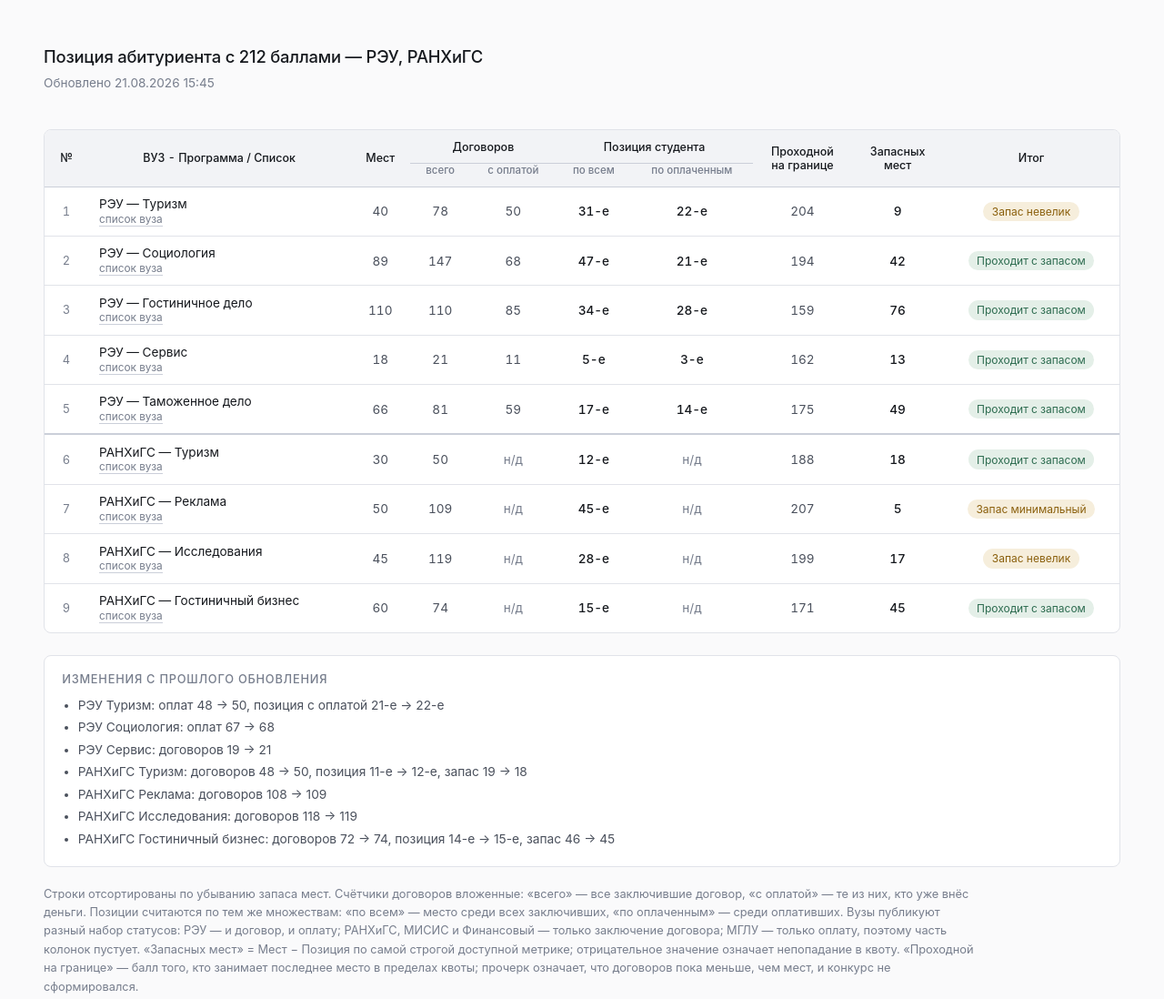
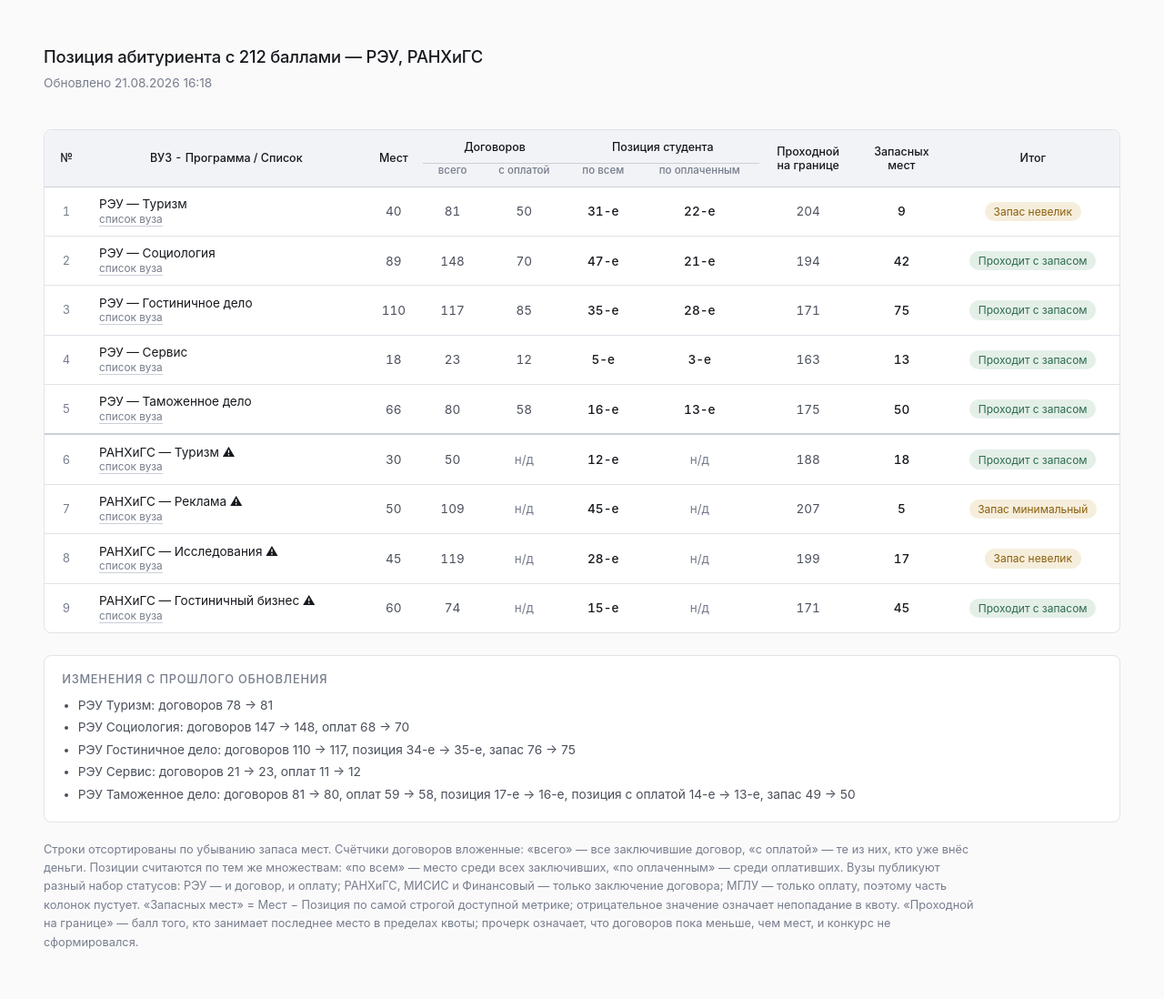
Before and after one commit to skrasin/postuplenie-2026, a plain HTML site: page index.html in a window 1280 px wide. Shown: the whole page at 91% size. Drawn offline with Linux system fonts and the light colour scheme.

Commit message:
Обновление данных: 21.08.2026 16:18

```diff
--- a/index.html
+++ b/index.html
@@ -80,7 +80,7 @@
   <div class="bar">
     <div>
       <h1>Позиция абитуриента с 212 баллами — РЭУ, РАНХиГС</h1>
-      <p class="sub">Обновлено 21.08.2026 15:45</p>
+      <p class="sub">Обновлено 21.08.2026 16:18</p>
       </div>
     </div>
   <div class="scroll"><table>
@@ -100,18 +100,18 @@
 
     </thead>
     <tbody>
-<tr class=""><td class="no">1</td><td class="name"><span class="pname">РЭУ — Туризм</span><a class="plink" href="https://abitrating.rea.ru/group/6c2f323c-11ad-11f1-8dba-5cba2c649f58" target="_blank" rel="noopener">список вуза</a></td><td>40</td><td>78</td><td>50</td><td class="key">31-е</td><td class="key">22-е</td><td>204</td><td class="key">9</td><td><span class="chip c-warn">Запас невелик</span></td></tr>
-<tr class=""><td class="no">2</td><td class="name"><span class="pname">РЭУ — Социология</span><a class="plink" href="https://abitrating.rea.ru/group/6c2f2f58-11ad-11f1-8dba-5cba2c649f58" target="_blank" rel="noopener">список вуза</a></td><td>89</td><td>147</td><td>68</td><td class="key">47-е</td><td class="key">21-е</td><td>194</td><td class="key">42</td><td><span class="chip c-safe">Проходит с запасом</span></td></tr>
-<tr class=""><td class="no">3</td><td class="name"><span class="pname">РЭУ — Гостиничное дело</span><a class="plink" href="https://abitrating.rea.ru/group/6c2f32ab-11ad-11f1-8dba-5cba2c649f58" target="_blank" rel="noopener">список вуза</a></td><td>110</td><td>110</td><td>85</td><td class="key">34-е</td><td class="key">28-е</td><td>159</td><td class="key">76</td><td><span class="chip c-safe">Проходит с запасом</span></td></tr>
-<tr class=""><td class="no">4</td><td class="name"><span class="pname">РЭУ — Сервис</span><a class="plink" href="https://abitrating.rea.ru/group/6c2f31cd-11ad-11f1-8dba-5cba2c649f58" target="_blank" rel="noopener">список вуза</a></td><td>18</td><td>21</td><td>11</td><td class="key">5-е</td><td class="key">3-е</td><td>162</td><td class="key">13</td><td><span class="chip c-safe">Проходит с запасом</span></td></tr>
-<tr class=""><td class="no">5</td><td class="name"><span class="pname">РЭУ — Таможенное дело</span><a class="plink" href="https://abitrating.rea.ru/group/7226ab15-11ad-11f1-8dba-5cba2c649f58" target="_blank" rel="noopener">список вуза</a></td><td>66</td><td>81</td><td>59</td><td class="key">17-е</td><td class="key">14-е</td><td>175</td><td class="key">49</td><td><span class="chip c-safe">Проходит с запасом</span></td></tr>
-<tr class="grp"><td class="no">6</td><td class="name"><span class="pname">РАНХиГС — Туризм</span><a class="plink" href="https://my.ranepa.ru/online/pk26/list/list.php?FT=1&FL=0&FO=4&F1=3dfc1680-5eff-4887-a318-288990d0e055&F2=dacc15e6-6808-11e9-80f1-005056a03e4f&F3=3f4ee63d-bf12-11f0-aa18-00620b9300d1&F4=d253c5b5-1df0-11f1-9faa-00620bc81861" target="_blank" rel="noopener">список вуза</a></td><td>30</td><td>50</td><td class="nd">н/д</td><td class="key">12-е</td><td class="nd">н/д</td><td>188</td><td class="key">18</td><td><span class="chip c-safe">Проходит с запасом</span></td></tr>
-<tr class=""><td class="no">7</td><td class="name"><span class="pname">РАНХиГС — Реклама</span><a class="plink" href="https://my.ranepa.ru/online/pk26/list/list.php?FT=1&FL=0&FO=4&F1=3dfc1680-5eff-4887-a318-288990d0e055&F2=c2d7c59e-e1f0-11e5-80ee-005056a00b6e&F3=3f4ee63d-bf12-11f0-aa18-00620b9300d1&F4=961f0091-f5ec-11f0-9fa8-00620bc81861" target="_blank" rel="noopener">список вуза</a></td><td>50</td><td>109</td><td class="nd">н/д</td><td class="key">45-е</td><td class="nd">н/д</td><td>207</td><td class="key">5</td><td><span class="chip c-warn">Запас минимальный</span></td></tr>
-<tr class=""><td class="no">8</td><td class="name"><span class="pname">РАНХиГС — Исследования</span><a class="plink" href="https://my.ranepa.ru/online/pk26/list/list.php?FT=1&FL=0&FO=4&F1=3dfc1680-5eff-4887-a318-288990d0e055&F2=c2d7c59e-e1f0-11e5-80ee-005056a00b6e&F3=3f4ee63d-bf12-11f0-aa18-00620b9300d1&F4=961f0090-f5ec-11f0-9fa8-00620bc81861" target="_blank" rel="noopener">список вуза</a></td><td>45</td><td>119</td><td class="nd">н/д</td><td class="key">28-е</td><td class="nd">н/д</td><td>199</td><td class="key">17</td><td><span class="chip c-warn">Запас невелик</span></td></tr>
-<tr class=""><td class="no">9</td><td class="name"><span class="pname">РАНХиГС — Гостиничный бизнес</span><a class="plink" href="https://my.ranepa.ru/online/pk26/list/list.php?FT=1&FL=0&FO=4&F1=3dfc1680-5eff-4887-a318-288990d0e055&F2=5352eced-6808-11e9-80f1-005056a03e4f&F3=3f4ee63d-bf12-11f0-aa18-00620b9300d1&F4=5b1b5e94-f55d-11f0-9fa8-00620bc81861" target="_blank" rel="noopener">список вуза</a></td><td>60</td><td>74</td><td class="nd">н/д</td><td class="key">15-е</td><td class="nd">н/д</td><td>171</td><td class="key">45</td><td><span class="chip c-safe">Проходит с запасом</span></td></tr>
+<tr class=""><td class="no">1</td><td class="name"><span class="pname">РЭУ — Туризм</span><a class="plink" href="https://abitrating.rea.ru/group/6c2f323c-11ad-11f1-8dba-5cba2c649f58" target="_blank" rel="noopener">список вуза</a></td><td>40</td><td>81</td><td>50</td><td class="key">31-е</td><td class="key">22-е</td><td>204</td><td class="key">9</td><td><span class="chip c-warn">Запас невелик</span></td></tr>
+<tr class=""><td class="no">2</td><td class="name"><span class="pname">РЭУ — Социология</span><a class="plink" href="https://abitrating.rea.ru/group/6c2f2f58-11ad-11f1-8dba-5cba2c649f58" target="_blank" rel="noopener">список вуза</a></td><td>89</td><td>148</td><td>70</td><td class="key">47-е</td><td class="key">21-е</td><td>194</td><td class="key">42</td><td><span class="chip c-safe">Проходит с запасом</span></td></tr>
+<tr class=""><td class="no">3</td><td class="name"><span class="pname">РЭУ — Гостиничное дело</span><a class="plink" href="https://abitrating.rea.ru/group/6c2f32ab-11ad-11f1-8dba-5cba2c649f58" target="_blank" rel="noopener">список вуза</a></td><td>110</td><td>117</td><td>85</td><td class="key">35-е</td><td class="key">28-е</td><td>171</td><td class="key">75</td><td><span class="chip c-safe">Проходит с запасом</span></td></tr>
+<tr class=""><td class="no">4</td><td class="name"><span class="pname">РЭУ — Сервис</span><a class="plink" href="https://abitrating.rea.ru/group/6c2f31cd-11ad-11f1-8dba-5cba2c649f58" target="_blank" rel="noopener">список вуза</a></td><td>18</td><td>23</td><td>12</td><td class="key">5-е</td><td class="key">3-е</td><td>163</td><td class="key">13</td><td><span class="chip c-safe">Проходит с запасом</span></td></tr>
+<tr class=""><td class="no">5</td><td class="name"><span class="pname">РЭУ — Таможенное дело</span><a class="plink" href="https://abitrating.rea.ru/group/7226ab15-11ad-11f1-8dba-5cba2c649f58" target="_blank" rel="noopener">список вуза</a></td><td>66</td><td>80</td><td>58</td><td class="key">16-е</td><td class="key">13-е</td><td>175</td><td class="key">50</td><td><span class="chip c-safe">Проходит с запасом</span></td></tr>
+<tr class="grp"><td class="no">6</td><td class="name"><span class="pname">РАНХиГС — Туризм ⚠</span><a class="plink" href="https://my.ranepa.ru/online/pk26/list/list.php?FT=1&FL=0&FO=4&F1=3dfc1680-5eff-4887-a318-288990d0e055&F2=dacc15e6-6808-11e9-80f1-005056a03e4f&F3=3f4ee63d-bf12-11f0-aa18-00620b9300d1&F4=d253c5b5-1df0-11f1-9faa-00620bc81861" target="_blank" rel="noopener">список вуза</a></td><td>30</td><td>50</td><td class="nd">н/д</td><td class="key">12-е</td><td class="nd">н/д</td><td>188</td><td class="key">18</td><td><span class="chip c-safe">Проходит с запасом</span></td></tr>
+<tr class=""><td class="no">7</td><td class="name"><span class="pname">РАНХиГС — Реклама ⚠</span><a class="plink" href="https://my.ranepa.ru/online/pk26/list/list.php?FT=1&FL=0&FO=4&F1=3dfc1680-5eff-4887-a318-288990d0e055&F2=c2d7c59e-e1f0-11e5-80ee-005056a00b6e&F3=3f4ee63d-bf12-11f0-aa18-00620b9300d1&F4=961f0091-f5ec-11f0-9fa8-00620bc81861" target="_blank" rel="noopener">список вуза</a></td><td>50</td><td>109</td><td class="nd">н/д</td><td class="key">45-е</td><td class="nd">н/д</td><td>207</td><td class="key">5</td><td><span class="chip c-warn">Запас минимальный</span></td></tr>
+<tr class=""><td class="no">8</td><td class="name"><span class="pname">РАНХиГС — Исследования ⚠</span><a class="plink" href="https://my.ranepa.ru/online/pk26/list/list.php?FT=1&FL=0&FO=4&F1=3dfc1680-5eff-4887-a318-288990d0e055&F2=c2d7c59e-e1f0-11e5-80ee-005056a00b6e&F3=3f4ee63d-bf12-11f0-aa18-00620b9300d1&F4=961f0090-f5ec-11f0-9fa8-00620bc81861" target="_blank" rel="noopener">список вуза</a></td><td>45</td><td>119</td><td class="nd">н/д</td><td class="key">28-е</td><td class="nd">н/д</td><td>199</td><td class="key">17</td><td><span class="chip c-warn">Запас невелик</span></td></tr>
+<tr class=""><td class="no">9</td><td class="name"><span class="pname">РАНХиГС — Гостиничный бизнес ⚠</span><a class="plink" href="https://my.ranepa.ru/online/pk26/list/list.php?FT=1&FL=0&FO=4&F1=3dfc1680-5eff-4887-a318-288990d0e055&F2=5352eced-6808-11e9-80f1-005056a03e4f&F3=3f4ee63d-bf12-11f0-aa18-00620b9300d1&F4=5b1b5e94-f55d-11f0-9fa8-00620bc81861" target="_blank" rel="noopener">список вуза</a></td><td>60</td><td>74</td><td class="nd">н/д</td><td class="key">15-е</td><td class="nd">н/д</td><td>171</td><td class="key">45</td><td><span class="chip c-safe">Проходит с запасом</span></td></tr>
     </tbody>
   </table></div>
-  <div class="changes"><h2>Изменения с прошлого обновления</h2><ul><li>РЭУ Туризм: оплат 48 → 50, позиция с оплатой 21-е → 22-е</li><li>РЭУ Социология: оплат 67 → 68</li><li>РЭУ Сервис: договоров 19 → 21</li><li>РАНХиГС Туризм: договоров 48 → 50, позиция 11-е → 12-е, запас 19 → 18</li><li>РАНХиГС Реклама: договоров 108 → 109</li><li>РАНХиГС Исследования: договоров 118 → 119</li><li>РАНХиГС Гостиничный бизнес: договоров 72 → 74, позиция 14-е → 15-е, запас 46 → 45</li></ul></div>
+  <div class="changes"><h2>Изменения с прошлого обновления</h2><ul><li>РЭУ Туризм: договоров 78 → 81</li><li>РЭУ Социология: договоров 147 → 148, оплат 68 → 70</li><li>РЭУ Гостиничное дело: договоров 110 → 117, позиция 34-е → 35-е, запас 76 → 75</li><li>РЭУ Сервис: договоров 21 → 23, оплат 11 → 12</li><li>РЭУ Таможенное дело: договоров 81 → 80, оплат 59 → 58, позиция 17-е → 16-е, позиция с оплатой 14-е → 13-е, запас 49 → 50</li></ul></div>
   <p class="foot">Строки отсортированы по убыванию запаса мест. Счётчики договоров
   вложенные: «всего» — все заключившие договор, «с оплатой» — те из них, кто уже
   внёс деньги. Позиции считаются по тем же множествам: «по всем» — место среди всех
```
